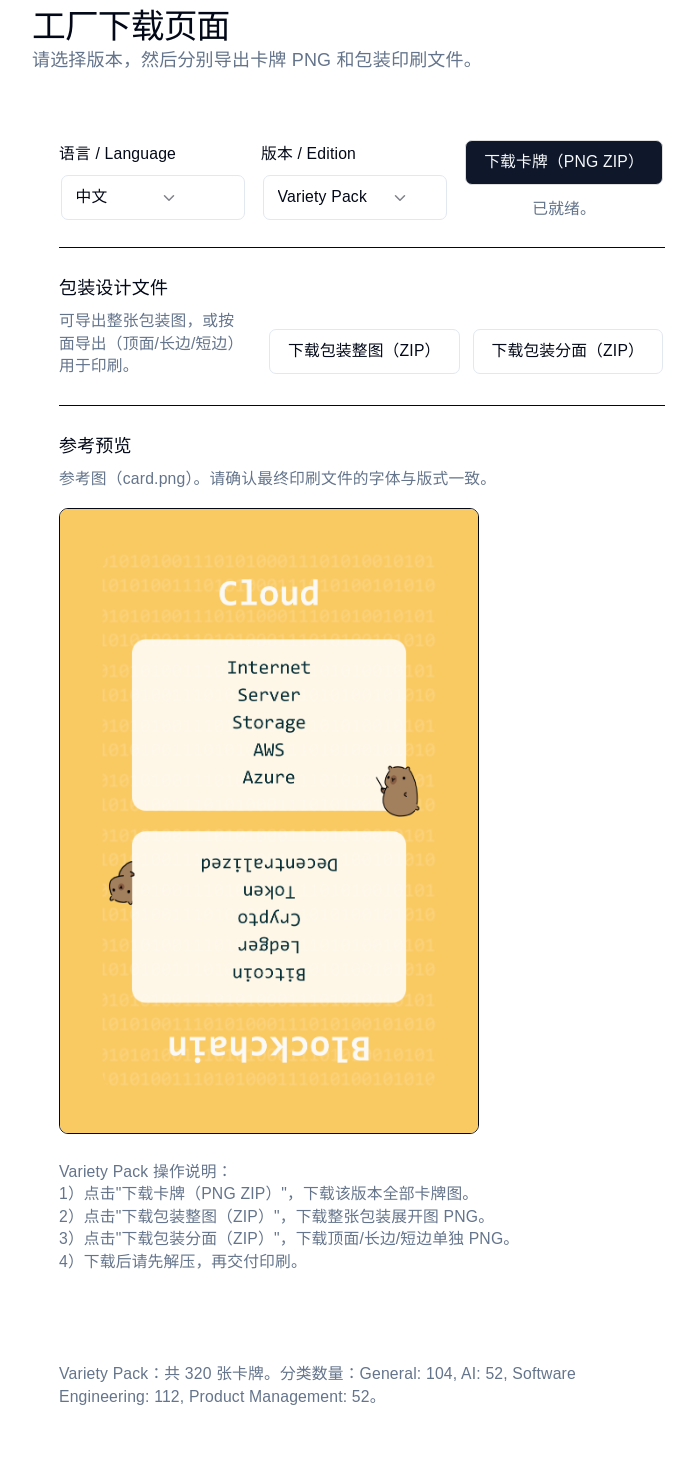
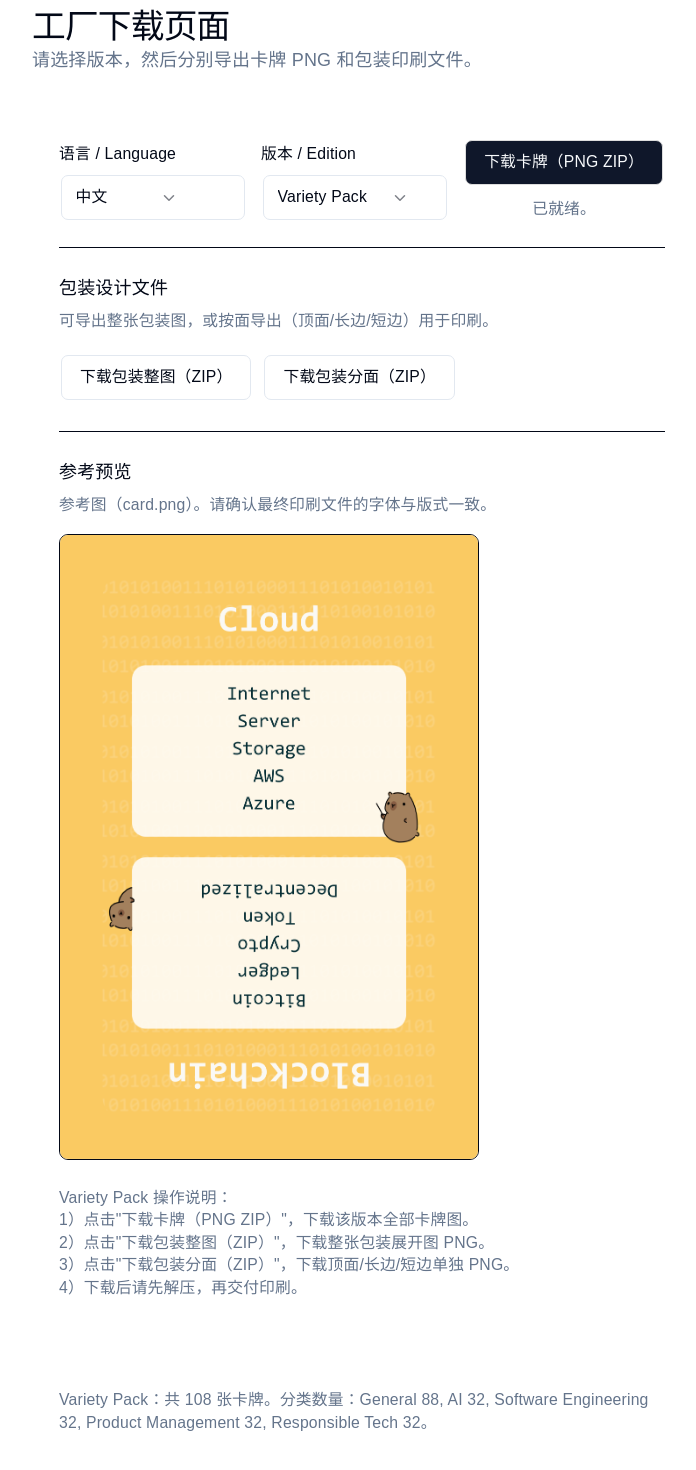
Before and after one commit to natashaannn/tech-taboo, a React (Vite) app: page /manufacturer in a window 1280 px wide. Shown: the part 78-1548 px from the top of the page, without its empty margins (278-974 px from the left). Built offline with nearby package versions, Linux system fonts and the light colour scheme.

Commit message:
Fix: add teacher.png, card dimensions and card display count

```diff
--- a/src/hooks/useCardGeneration.ts
+++ b/src/hooks/useCardGeneration.ts
@@ -152,8 +152,9 @@ export function useCardGeneration({
     const ctx = canvas.getContext("2d");
     if (!ctx) return;
 
-    canvas.width = 1224;
-    canvas.height = 1832;
+    // 300 DPI for print quality: 610x910 SVG * (300/96)
+    canvas.width = 1906;
+    canvas.height = 2844;
 
     // Create image from SVG
     const img = new Image();
--- a/src/pages/Manufacturer.tsx
+++ b/src/pages/Manufacturer.tsx
@@ -104,8 +104,8 @@ const PANEL_EXPORT_LAYOUT = [
 ];
 
 const CARD_EXPORT_SCALE = 300 / 96;
-const CARD_EXPORT_WIDTH = Math.round(500 * CARD_EXPORT_SCALE);
-const CARD_EXPORT_HEIGHT = Math.round(810 * CARD_EXPORT_SCALE);
+const CARD_EXPORT_WIDTH = Math.round(610 * CARD_EXPORT_SCALE);
+const CARD_EXPORT_HEIGHT = Math.round(910 * CARD_EXPORT_SCALE);
 
 async function cropSvgToPanel(
   svgString: string,
@@ -148,9 +148,6 @@ export default function Manufacturer() {
 
   const edition =
     PACKAGING_VERSIONS[selectedEdition as keyof typeof PACKAGING_VERSIONS];
-  const editionCards = edition
-    ? tabooList.filter((card) => edition.categories.includes(card.category))
-    : [];
 
   const resolveCategoryAlias = (category: string) => {
     if (category === "Game Development") return "Game Dev";
@@ -297,12 +294,17 @@ export default function Manufacturer() {
     setIsBusy(false);
   };
 
+  // Calculate total cards and category breakdown from edition definition
+  const totalCards = edition
+    ? Object.values(edition.categoryCounts).reduce(
+        (sum, count) => sum + count,
+        0,
+      ) / 2
+    : 0;
+
   const categoryCounts = edition
-    ? edition.categories
-        .map(
-          (cat) =>
-            `${cat}: ${editionCards.filter((c) => c.category === cat).length}`,
-        )
+    ? Object.entries(edition.categoryCounts)
+        .map(([cat, count]) => `${cat} ${count}`)
         .join(", ")
     : "";
 
@@ -379,14 +381,14 @@ export default function Manufacturer() {
 
             <CardContent className="space-y-6">
               <div className="border-t pt-6">
-                <div className="flex flex-col sm:flex-row gap-4 sm:items-end sm:justify-between">
+                <div className="flex flex-col gap-4">
                   <div>
                     <h3 className="font-semibold mb-2">{t.packagingTitle}</h3>
                     <p className="text-sm text-muted-foreground">
                       {t.packagingDesc}
                     </p>
                   </div>
-                  <div className="flex gap-2">
+                  <div className="flex flex-wrap gap-2">
                     <Button
                       variant="outline"
                       onClick={downloadPackagingWhole}
@@ -429,11 +431,7 @@ export default function Manufacturer() {
             <CardContent className="pt-6">
               <p className="text-sm text-muted-foreground">
                 {edition &&
-                  t.packInfo(
-                    edition.label,
-                    editionCards.length,
-                    categoryCounts,
-                  )}
+                  t.packInfo(edition.label, totalCards, categoryCounts)}
               </p>
             </CardContent>
           </Card>
```
Also changed, not shown: public/assets/techybara/teacher.png (added), 1 other file (tests, documents, lock files or other folders).
